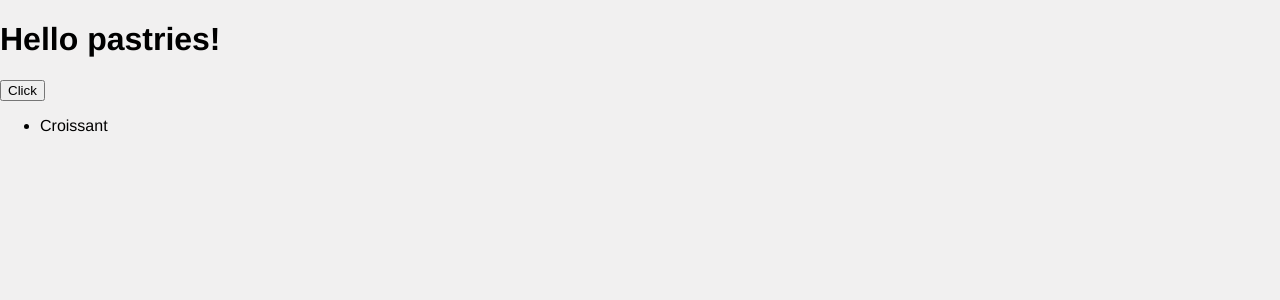
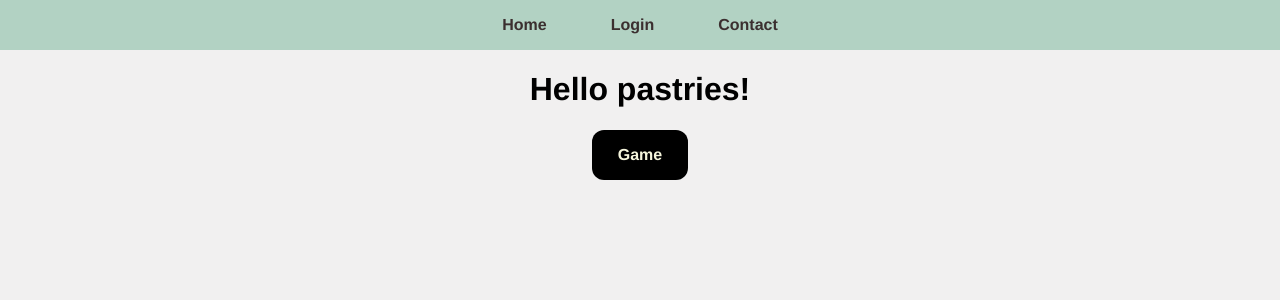
Before and after one commit to Mickael-Mesloub/js-app-pastries, a React (Vite) app in the folder app/: page / in a window 1280 px wide. Shown: the top 300 px of the page. Built offline with nearby package versions, Linux system fonts and the light colour scheme.

Commit message:
feat(pages): implement Layout and add styles for HomePage

```diff
--- a/app/src/pages/ContactPage.jsx
+++ b/app/src/pages/ContactPage.jsx
@@ -1,8 +1,10 @@
+import Layout from '../components/Layout';
+
 const ContactPage = () => {
   return (
-    <div>
+    <Layout>
       <p>ContactPage</p>
-    </div>
+    </Layout>
   );
 };
 
--- a/app/src/pages/GamePage.jsx
+++ b/app/src/pages/GamePage.jsx
@@ -1,8 +1,10 @@
+import Layout from '../components/Layout';
+
 const GamePage = () => {
   return (
-    <div>
+    <Layout>
       <p>GamePage</p>
-    </div>
+    </Layout>
   );
 };
 
--- a/app/src/pages/HomePage.jsx
+++ b/app/src/pages/HomePage.jsx
@@ -1,29 +1,19 @@
-import { useDispatch, useSelector } from 'react-redux';
-import { addPastries } from '../store/store';
+import './styles/HomePage-styles.scss';
+import { useSelector } from 'react-redux';
+import Layout from '../components/Layout';
+import { Link } from 'react-router-dom';
 
 const HomePage = () => {
   const { pastries } = useSelector((state) => state.pastries);
-  const dispatch = useDispatch();
 
   pastries.forEach((pastry) => {
     console.log(pastry);
   });
   return (
-    <div>
+    <Layout className="home">
       <h1>Hello pastries!</h1>
-      <button
-        onClick={() => dispatch(addPastries({ name: 'Pain au chocolat' }))}
-      >
-        Click
-      </button>
-      {pastries && pastries.length > 0 && (
-        <ul>
-          {pastries.map((pastry, i) => (
-            <li key={i}>{pastry.name}</li>
-          ))}
-        </ul>
-      )}
-    </div>
+      <Link to="/game">Game</Link>
+    </Layout>
   );
 };
 
--- a/app/src/pages/LoginPage.jsx
+++ b/app/src/pages/LoginPage.jsx
@@ -1,8 +1,10 @@
+import Layout from '../components/Layout';
+
 const LoginPage = () => {
   return (
-    <div>
+    <Layout>
       <p>LoginPage</p>
-    </div>
+    </Layout>
   );
 };
 
--- /dev/null
+++ b/app/src/pages/styles/HomePage-styles.scss
@@ -0,0 +1,16 @@
+.main-home {
+  > a {
+    padding: 1em;
+    background-color: black;
+    color: beige;
+    text-decoration: none;
+    border-radius: 12px;
+    width: 5%;
+    text-align: center;
+    font-weight: 600;
+
+    &:hover {
+      opacity: 0.75;
+    }
+  }
+}
```
